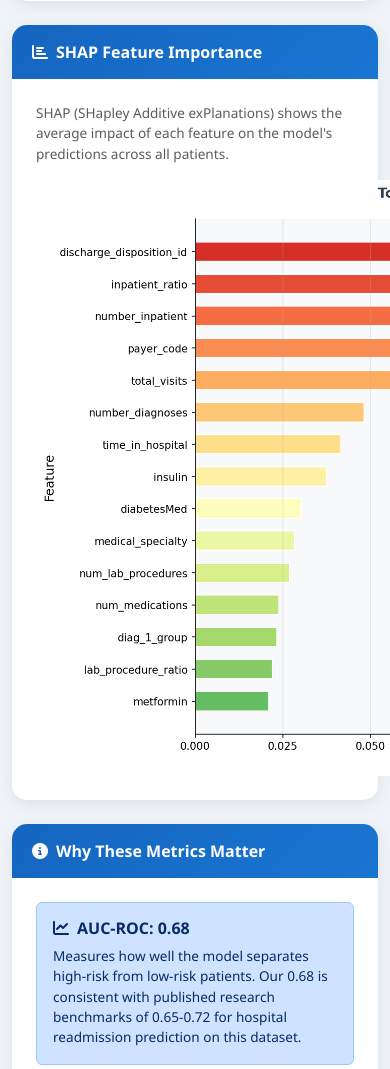
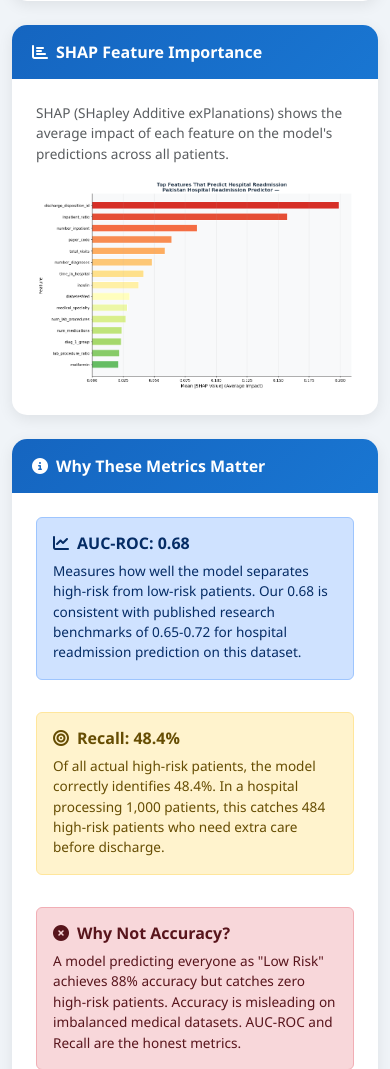
Before and after one commit to MuhammadYasirMumtaz/pakistan-hospital-readmission-predictor, a Flask app: page /model in a window 390 px wide; the page is wider, and only the part inside the window is pictured. Shown: the part 1684-2753 px from the top of that part. Run offline with Flask 3, Linux system fonts and the light colour scheme; parts of the project's set-up code (start-up, migrations or seed data) failed here and were passed over.

Commit message:
Fix mobile responsiveness for charts

```diff
--- a/templates/model.html
+++ b/templates/model.html
@@ -226,7 +226,7 @@
             <div class="text-center">
                 <img src="/static/shap_global.png"
                      alt="SHAP Global Feature Importance"
-                     class="img-fluid" style="max-width: 900px; border-radius: 10px;">
+                     class="img-fluid" style="max-width: 100%; width: 100%; border-radius: 10px;">
             </div>
         </div>
     </div>
```
Also changed, not shown: templates/result.html (+1 -1 lines).
